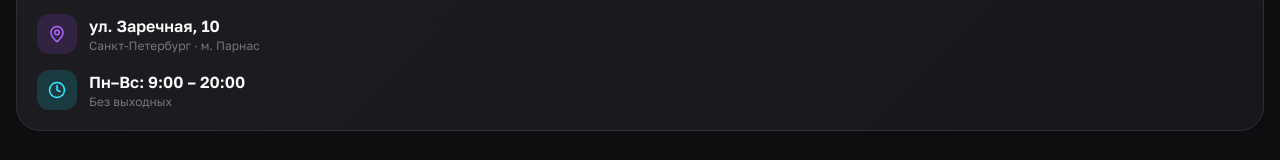
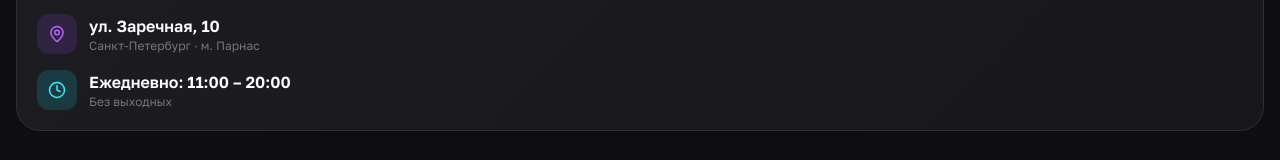
Before and after one commit to pr-poehali-dev/online-booking-app, a React (Vite) app: page / in a window 1280 px wide. Shown: the part 1254-1414 px from the top of the page. Built offline with nearby package versions, Linux system fonts and the light colour scheme.

Commit message:
feat: daily work 11-20

```diff
--- a/src/pages/Index.tsx
+++ b/src/pages/Index.tsx
@@ -270,7 +270,7 @@ function HomePage({ setPage, startBooking }: { setPage: (p: Page) => void; start
               <Icon name="Clock" size={18} style={{ color: "hsl(185 100% 60%)" }} />
             </div>
             <div>
-              <div className="text-white font-semibold">Пн–Вс: 9:00 – 20:00</div>
+              <div className="text-white font-semibold">Ежедневно: 11:00 – 20:00</div>
               <div className="text-white/40 text-xs">Без выходных</div>
             </div>
           </div>
```
